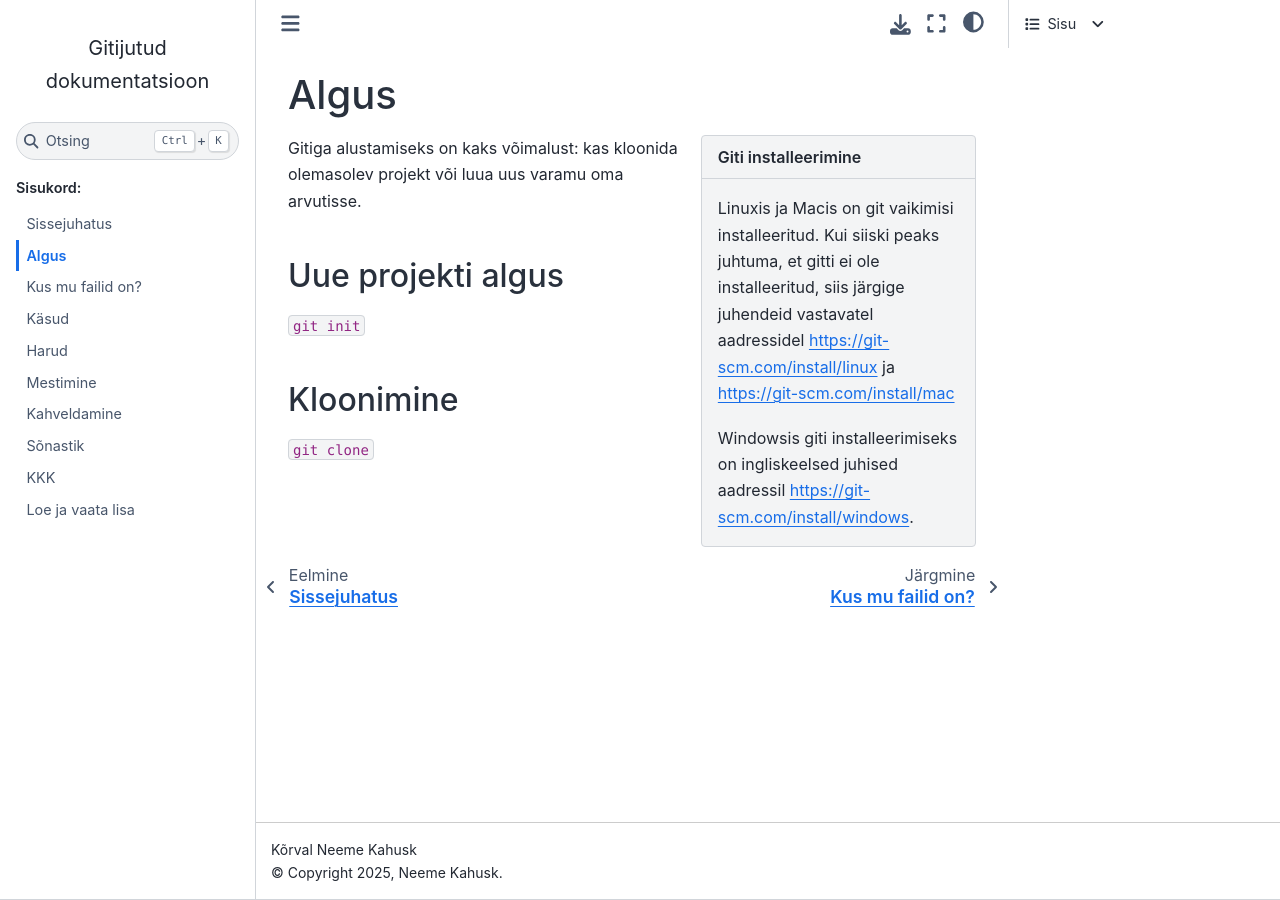
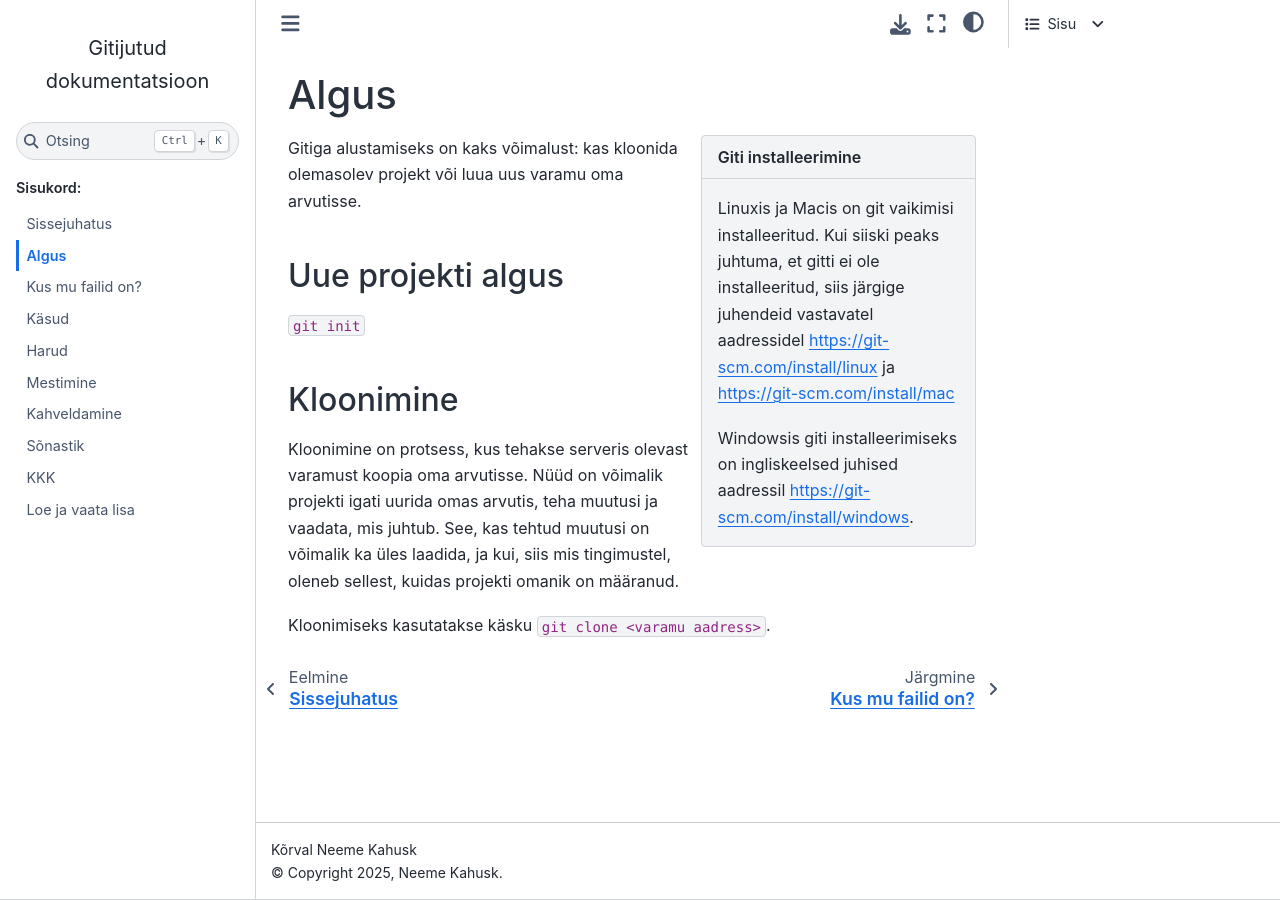
Before and after one commit to nemeek/gitijutud, a Sphinx documentation site: the page built from docs/algus.rst, in a window 1280 px wide. Built offline with Sphinx 7.4.7 and the Sphinx Book theme 1.1.4, drawn with Linux system fonts in a browser that asks for light colours.

Commit message:
kloonimine

```diff
--- a/docs/algus.rst
+++ b/docs/algus.rst
@@ -21,4 +21,6 @@ Uue projekti algus
 Kloonimine
 ++++++++++
 
-``git clone``
+Kloonimine on protsess, kus tehakse serveris olevast varamust koopia oma arvutisse. Nüüd on võimalik projekti igati uurida omas arvutis, teha muutusi ja vaadata, mis juhtub. See, kas tehtud muutusi on võimalik ka üles laadida, ja kui, siis mis tingimustel, oleneb sellest, kuidas projekti omanik on määranud.
+
+Kloonimiseks kasutatakse käsku ``git clone <varamu aadress>``.
```
